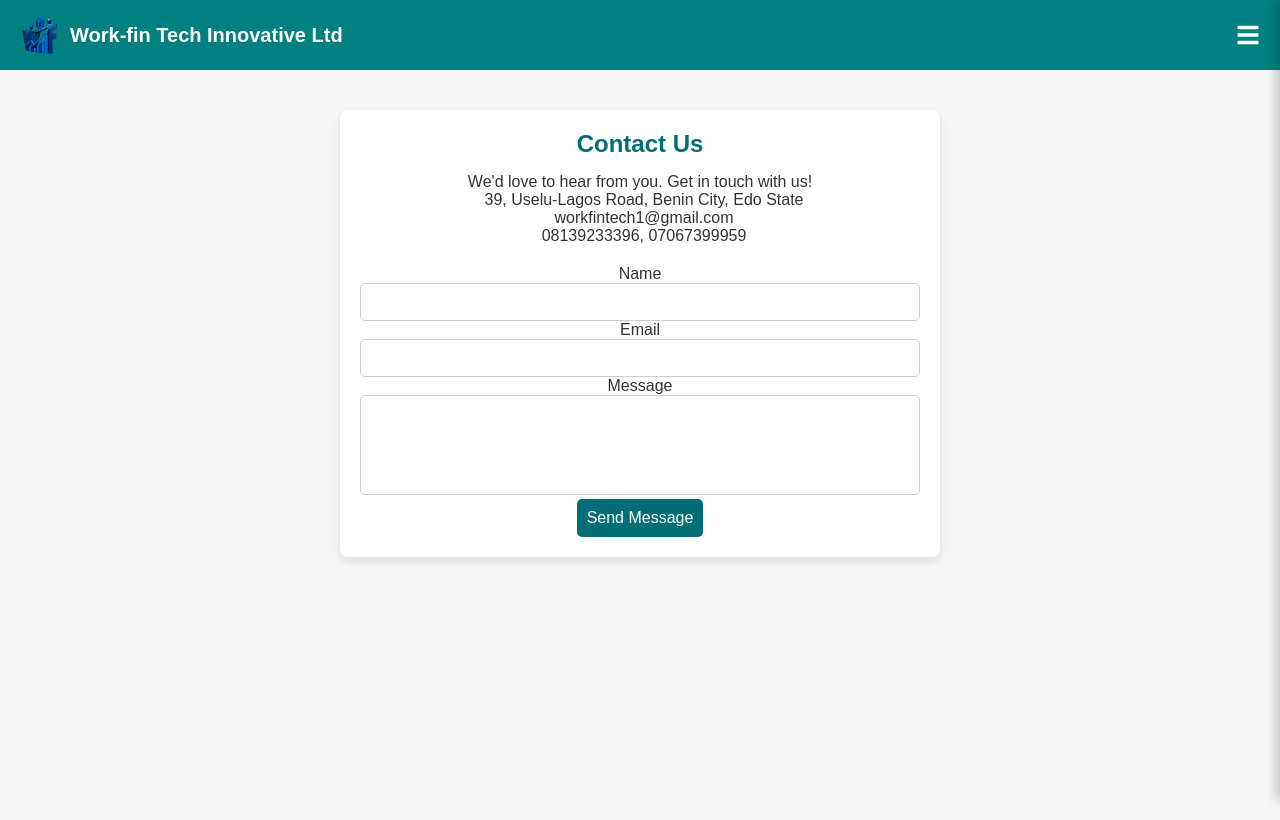
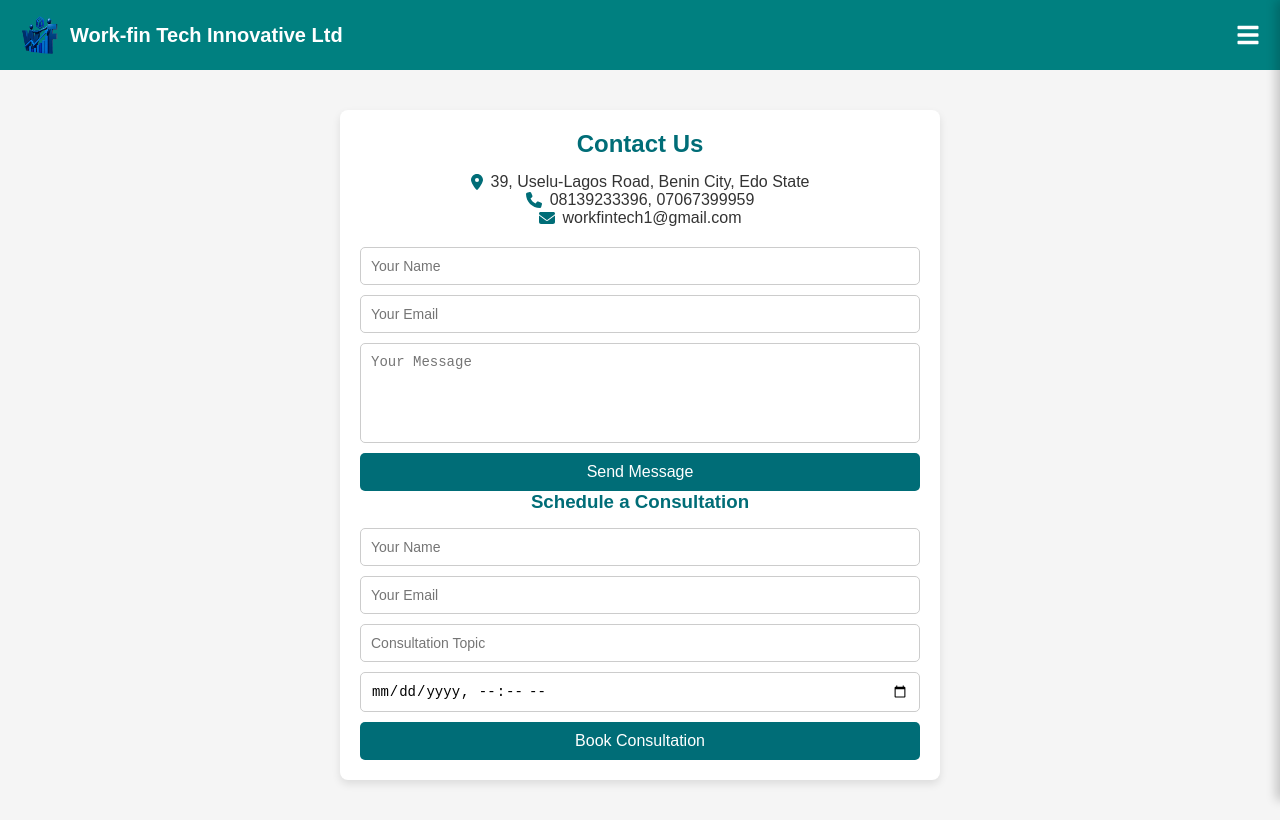
Before and after one commit to James1818-tech/Work-fin-Tech.com, a React (Create React App) app: page /contact in a window 1280 px wide. Built offline with nearby package versions, Linux system fonts and the light colour scheme.

Commit message:
fixing of email notification

```diff
--- a/src/pages/Contact.js
+++ b/src/pages/Contact.js
@@ -1,58 +1,65 @@
 import React, { useState } from "react";
+import { FontAwesomeIcon } from "@fortawesome/react-fontawesome";
+import { faMapMarkerAlt, faPhone, faEnvelope } from "@fortawesome/free-solid-svg-icons";
 import "../styles/Contact.css";
 
+const ContactPage = () => {
+  const [formStatus, setFormStatus] = useState("");
 
-const Contact = () => {
-  const [formData, setFormData] = useState({ name: "", email: "", message: "" });
-  const [success, setSuccess] = useState(false);
+  const handleSubmit = (event) => {
+    event.preventDefault();
+    const form = event.target;
 
-  const handleChange = (e) => {
-    const { name, value } = e.target;
-    setFormData({ ...formData, [name]: value });
-  };
-
-  const handleSubmit = (e) => {
-    e.preventDefault();
-    const form = e.target;
     fetch("/", {
       method: "POST",
       body: new FormData(form),
     })
-      .then(() => setSuccess(true))
-      .catch((error) => console.error("Form submission error:", error));
+      .then(() => {
+        setFormStatus("Message sent successfully!");
+        form.reset(); // Clear form after submission
+      })
+      .catch(() => setFormStatus("Submission failed. Try again."));
   };
 
   return (
     <div className="contact-container">
       <h2>Contact Us</h2>
-      <p>We'd love to hear from you. Get in touch with us!</p>
       <div className="contact-info">
-        <p><i className="fa fa-map-marker"></i> 39, Uselu-Lagos Road, Benin City, Edo State</p>
-        <p><i className="fa fa-envelope"></i> workfintech1@gmail.com</p>
-        <p><i className="fa fa-phone"></i> 08139233396, 07067399959</p>
+        <p>
+          <FontAwesomeIcon icon={faMapMarkerAlt} /> 39, Uselu-Lagos Road, Benin City, Edo State
+        </p>
+        <p>
+          <FontAwesomeIcon icon={faPhone} /> 08139233396, 07067399959
+        </p>
+        <p>
+          <FontAwesomeIcon icon={faEnvelope} /> workfintech1@gmail.com
+        </p>
       </div>
-      {success ? (
-        <p className="success-message">Thank you! Your message has been sent.</p>
-      ) : (
-        <form name="contact" method="POST" data-netlify="true" onSubmit={handleSubmit}>
-          <input type="hidden" name="form-name" value="contact" />
-          <div className="form-group">
-            <label>Name</label>
-            <input type="text" name="name" value={formData.name} onChange={handleChange} required />
-          </div>
-          <div className="form-group">
-            <label>Email</label>
-            <input type="email" name="email" value={formData.email} onChange={handleChange} required />
-          </div>
-          <div className="form-group">
-            <label>Message</label>
-            <textarea name="message" value={formData.message} onChange={handleChange} required></textarea>
-          </div>
-          <button type="submit">Send Message</button>
-        </form>
-      )}
+
+      {/* Contact Form */}
+      <form className="contact-form" name="contact" method="POST" data-netlify="true" onSubmit={handleSubmit}>
+        <input type="hidden" name="form-name" value="contact" />
+        <input type="text" name="name" placeholder="Your Name" required />
+        <input type="email" name="email" placeholder="Your Email" required />
+        <textarea name="message" placeholder="Your Message" required></textarea>
+        <button type="submit">Send Message</button>
+      </form>
+
+      {/* Display Submission Status */}
+      {formStatus && <p className="form-status">{formStatus}</p>}
+
+      {/* Consultation Form */}
+      <h3>Schedule a Consultation</h3>
+      <form className="consultation-form" name="consultation" method="POST" data-netlify="true" onSubmit={handleSubmit}>
+        <input type="hidden" name="form-name" value="consultation" />
+        <input type="text" name="name" placeholder="Your Name" required />
+        <input type="email" name="email" placeholder="Your Email" required />
+        <input type="text" name="topic" placeholder="Consultation Topic" required />
+        <input type="datetime-local" name="date" required />
+        <button type="submit">Book Consultation</button>
+      </form>
     </div>
   );
 };
 
-export default Contact;
+export default ContactPage;
```
